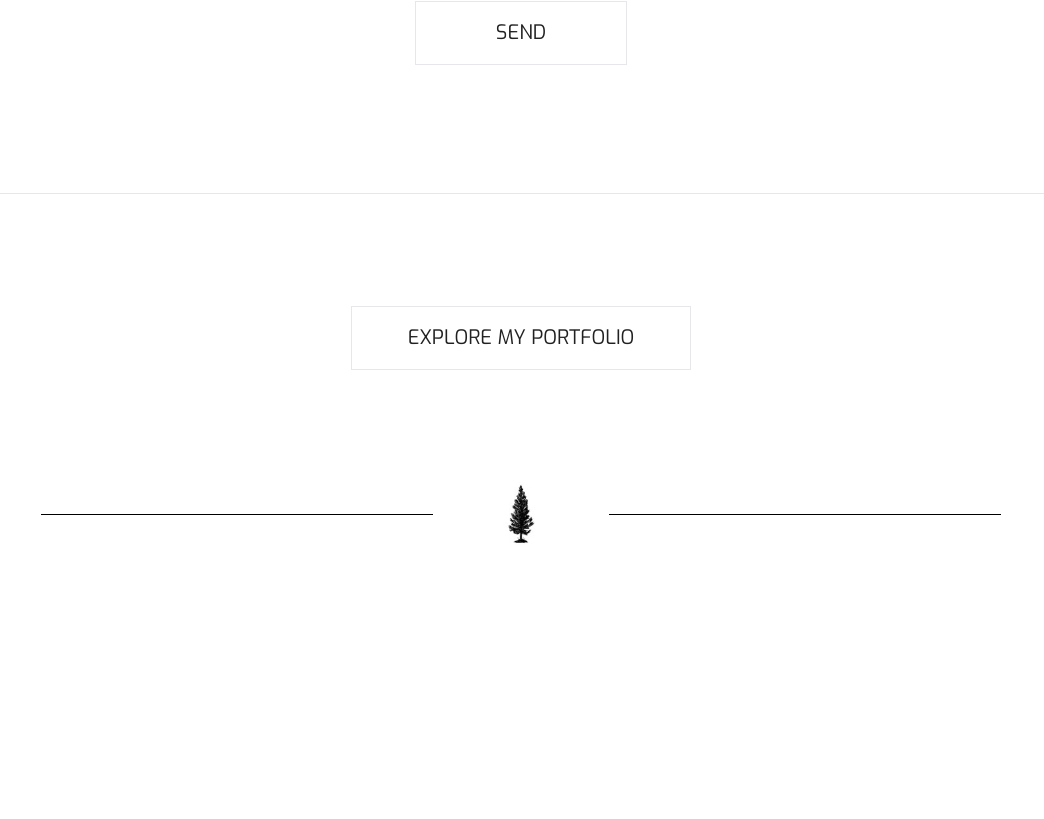
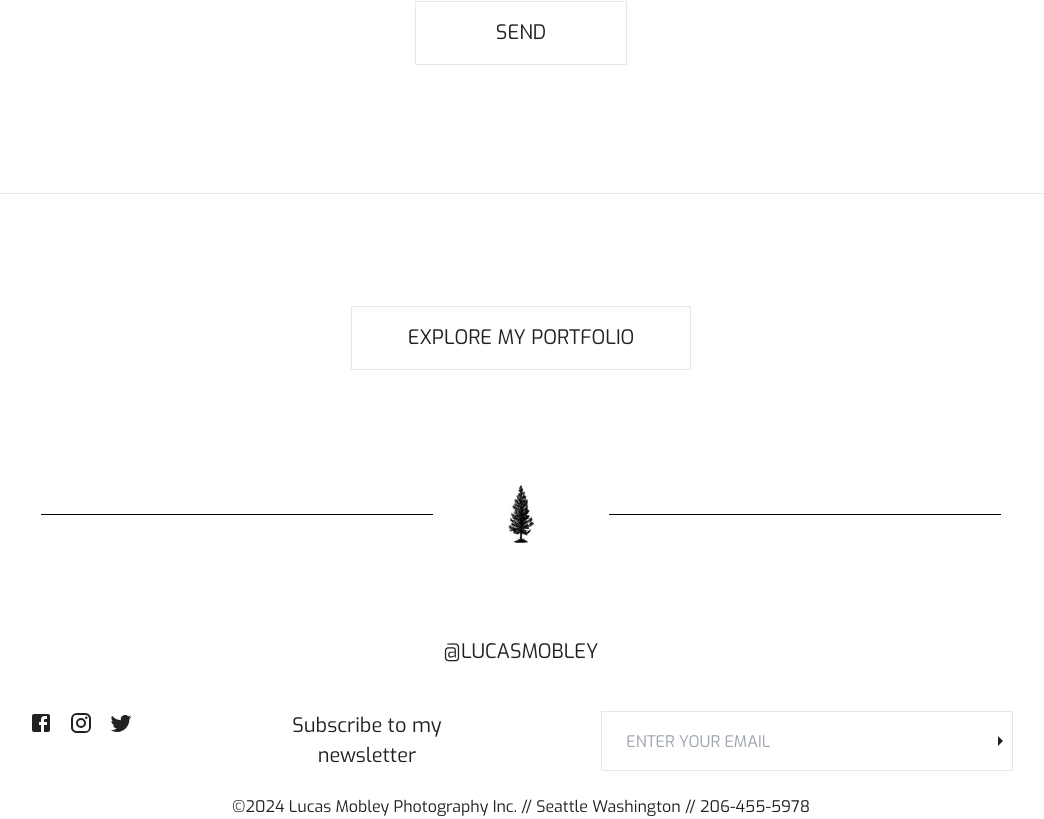
Before and after one commit to Fission-Fox/photographypage, a Next.js app: page / in a window 1280 px wide. Shown: the part 4112-4931 px from the top of the page, without its empty margins (119-1163 px from the left). Before the commit the page ends 4657 px from the top, so only its background shows below. Built offline with nearby package versions, Linux system fonts and the light colour scheme.

Commit message:
fix: footer

```diff
--- a/src/component/vanlife.tsx
+++ b/src/component/vanlife.tsx
@@ -34,7 +34,7 @@ export default function Vanlife() {
           </div>
         </div>
 
-        <div className="bg-[#FAFAFA] w-[90%] sm:w-[572px] flex flex-col items-center">
+        <div className="bg-[#FAFAFA] w-[90%] sm:w-[572px] flex flex-col items-center pb-6">
           <div className="text-[27px] text-center mt-20">
             Where we are headed!
           </div>
--- /dev/null
+++ b/src/components/Footer/index.tsx
@@ -0,0 +1,40 @@
+import React from "react";
+import FacebookIcon from "@mui/icons-material/Facebook";
+import InstagramIcon from "@mui/icons-material/Instagram";
+import TwitterIcon from "@mui/icons-material/Twitter";
+import ArrowRightIcon from "@mui/icons-material/ArrowRight";
+export default function Footer() {
+  return (
+    <div>
+      <div className="flex justify-center">
+        <div className=" px-16 py-3 mt-20 hover:bg-black hover:text-white">
+          <button className="text-[20px]">@LUCASMOBLEY</button>
+        </div>
+      </div>
+      <div className="flex flex-wrap  justify-evenly mt-8 gap-3">
+        <div className="flex gap-4">
+          <FacebookIcon />
+          <InstagramIcon />
+          <TwitterIcon />
+        </div>
+        <div className="text-center text-[20px]">
+          Subscribe to my <br />
+          newsletter
+        </div>
+        <div className="border pl-6 flex items-center">
+          <input
+            type="text"
+            className="w-[90%] sm:w-[362px] h-[58px] outline-none"
+            placeholder="ENTER YOUR EMAIL"
+          />
+          <ArrowRightIcon />
+        </div>
+      </div>
+
+      <div className="text-center mt-6 ">
+        ©2024 Lucas Mobley Photography Inc. // Seattle Washington //
+        206-455-5978
+      </div>
+    </div>
+  );
+}
--- a/src/components/Layout/index.tsx
+++ b/src/components/Layout/index.tsx
@@ -1,6 +1,7 @@
 import "@/assets/css/tailwind.css";
 import { Box } from "@mui/material";
 import Header from "../Header";
+import Footer from "../Footer";
 
 type Prop = {
   children: JSX.Element;
@@ -10,6 +11,7 @@ export default function Layout({ children }: Prop) {
     <Box>
       <Header />
       {children}
+      <Footer />
     </Box>
   );
 }
```
